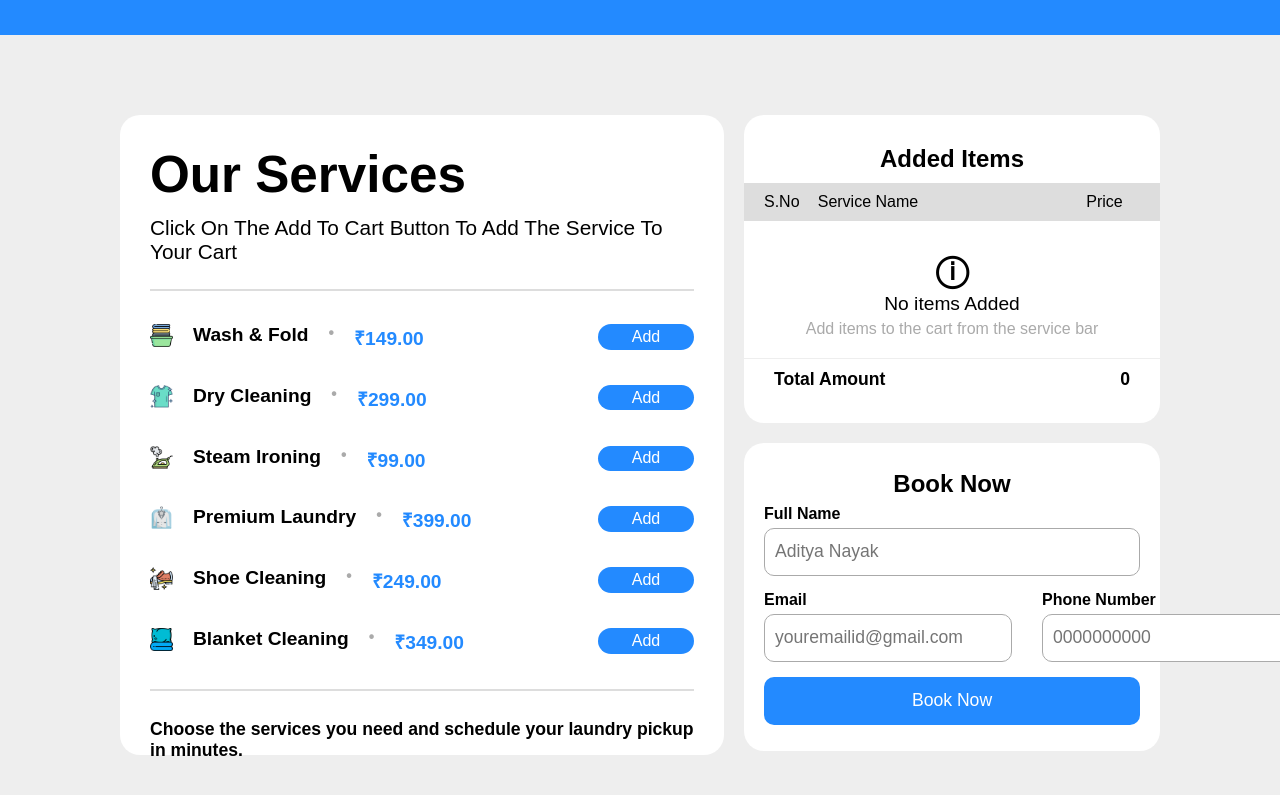
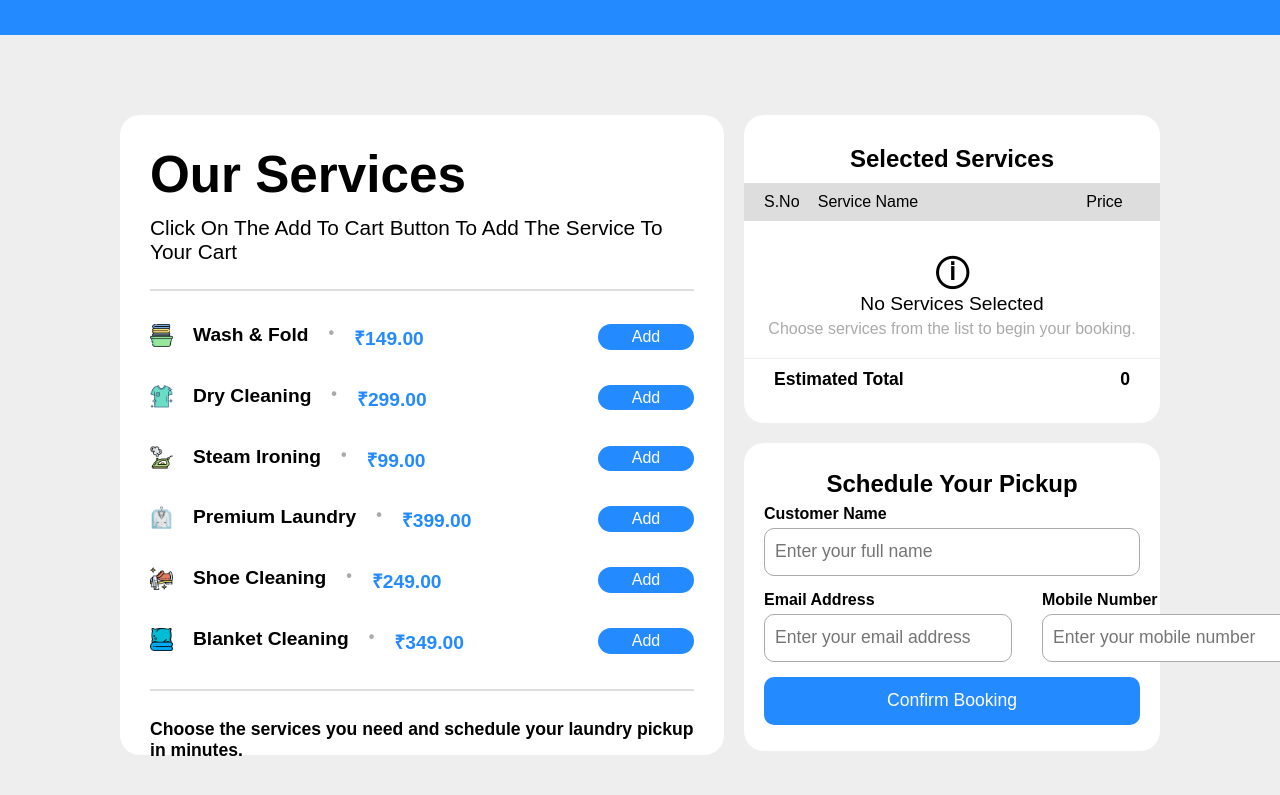
Before and after one commit to nk-aditya/GitDemo, a plain HTML site: page Assignments/2.Assignment_4_Laundary_Service_WebApp/index.html in a window 1280 px wide. Shown: the part 765-1560 px from the top of the page. Drawn offline with Linux system fonts and the light colour scheme.

Commit message:
some fixes in services section, change the section content

```diff
--- a/Assignments/2.Assignment_4_Laundary_Service_WebApp/index.html
+++ b/Assignments/2.Assignment_4_Laundary_Service_WebApp/index.html
@@ -135,7 +135,7 @@
         <div class="left">
             <div class="bill-card">
                 <div class="heading">
-                    <h4>Added Items</h4>
+                    <h4>Selected Services</h4>
                 </div>
                 <div class="bill-heading">
                     <p>S.No</p>
@@ -145,36 +145,36 @@
 
                 <div class="price-list">
                     <p>&#9432;</p>
-                    <p>No items Added</p>
-                    <p>Add items to the cart from the service bar</p>
+                    <p>No Services Selected</p>
+                    <p>Choose services from the list to begin your booking.</p>
                 </div>
 
                 <div class="total-amount">
-                    <h5>Total Amount</h5>
+                    <h5>Estimated Total</h5>
                     <h5>0</h5>
                 </div>
             </div>
 
             <div class="booking">
                 <div class="heading">
-                    <h4>Book Now</h4>
+                    <h4>Schedule Your Pickup</h4>
                 </div>
                 <div class="form">
                     <div class="name-input">
-                        <label for="name">Full Name</label>
-                        <input type="text" name="name" id="name" placeholder="Aditya Nayak" required>
+                        <label for="name">Customer Name</label>
+                        <input type="text" name="name" id="name" placeholder="Enter your full name" required>
                     </div>
                     <div class="input-group">
                         <div class="detail-input">
-                            <label for="email">Email</label>
-                            <input type="email" name="email" id="email" placeholder="youremailid@gmail.com" required>
+                            <label for="email">Email Address</label>
+                            <input type="email" name="email" id="email" placeholder="Enter your email address" required>
                         </div>
                         <div class="detail-input">
-                            <label for="phone">Phone Number</label>
-                            <input type="number" name="phone" id="phone" placeholder="0000000000" required>
+                            <label for="phone">Mobile Number</label>
+                            <input type="number" name="phone" id="phone" placeholder="Enter your mobile number" required>
                         </div>
                     </div>
-                    <button>Book Now</button>
+                    <button>Confirm Booking</button>
                 </div>
                 <div class="message">
                     <h4></h4>
--- a/Assignments/2.Assignment_4_Laundary_Service_WebApp/style.css
+++ b/Assignments/2.Assignment_4_Laundary_Service_WebApp/style.css
@@ -406,16 +406,24 @@ html,body{
     gap: 30px;
 }
 
+.name-input input:hover,
+.detail-input input:hover{
+    border: 1px solid var(--primary-blue);
+
+}
+
+.name-input input:focus,
+.detail-input input:focus{
+    outline: none;
+    border: 1px solid var(--primary-blue);
+    box-shadow: 0 0 10px rgba(35, 138, 255, 0.539);
+}
+
 /* Chrome, Safari, Edge, Opera */
 .detail-input input[type=number]::-webkit-outer-spin-button,
 .detail-input input[type=number]::-webkit-inner-spin-button {
     -webkit-appearance: none;
     margin: 0;
-}
-
-/* Firefox */
-.detail-input input[type=number] {
-    -moz-appearance: textfield;
 }
 
 .form button{
```
